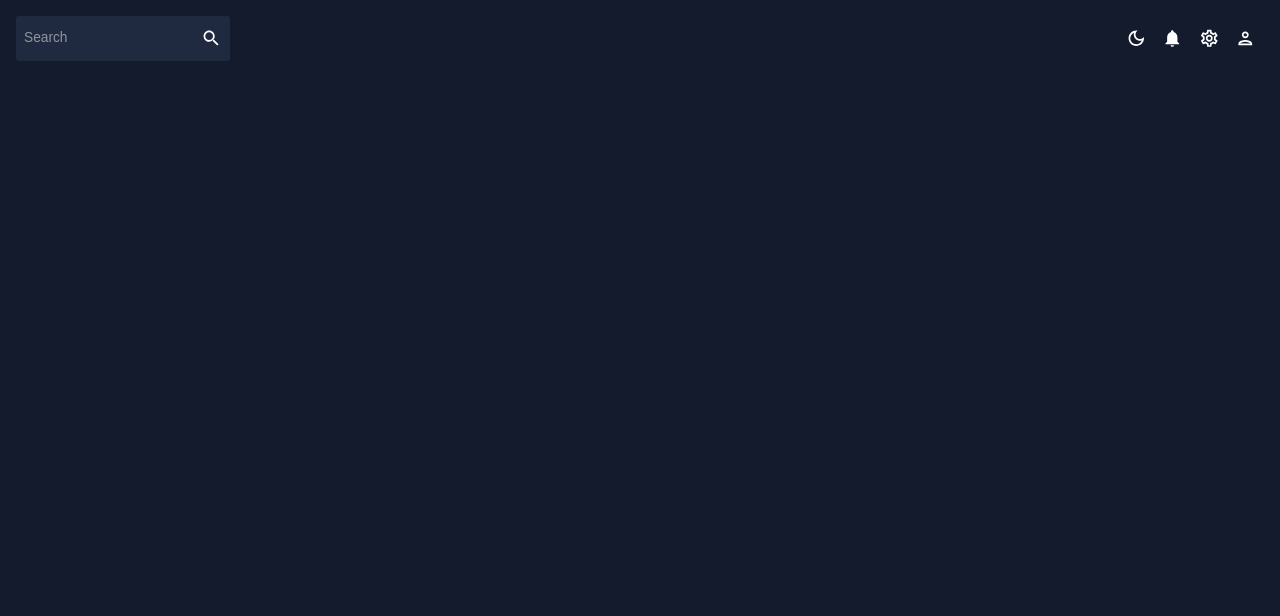
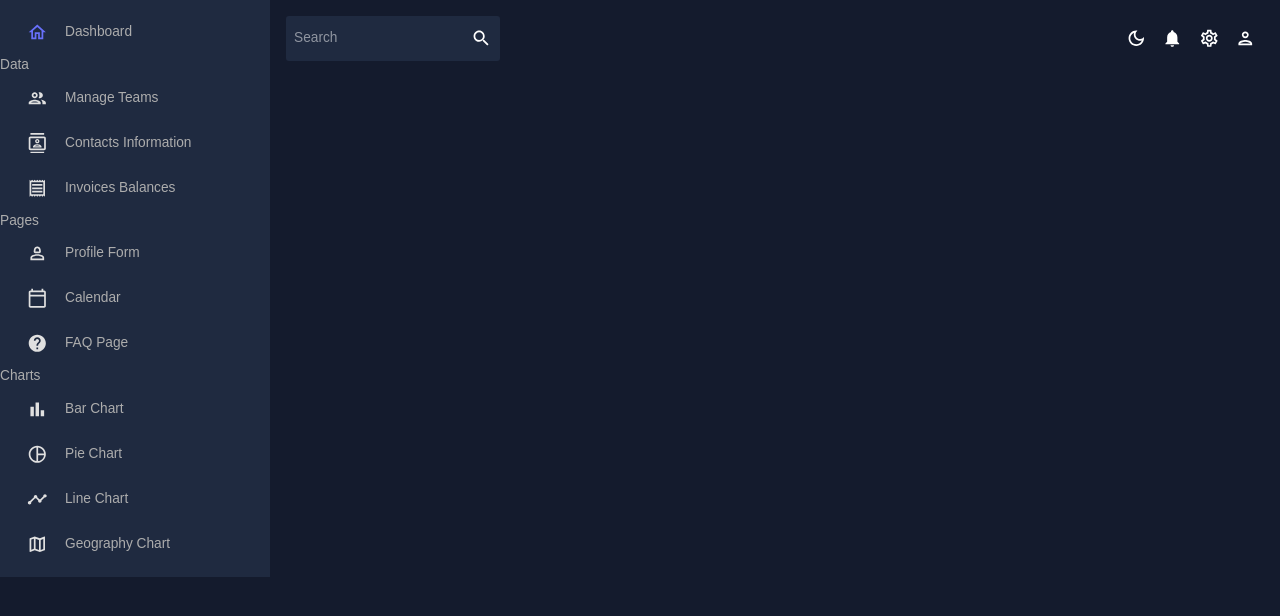
Before and after one commit to saurabhmehta1601/react-admin-dashboard-1, a React (Vite) app: page /faq in a window 1280 px wide. Before the commit this address had no page. Shown: the top 616 px of the page. Built offline with nearby package versions, Linux system fonts and the light colour scheme.

Commit message:
WIP: add Sidebar to website

```diff
--- a/package.json
+++ b/package.json
@@ -26,7 +26,7 @@
     "formik": "^2.4.1",
     "react": "^18.2.0",
     "react-dom": "^18.2.0",
-    "react-pro-sidebar": "^1.1.0-alpha.1",
+    "react-pro-sidebar": "^0.7.1",
     "react-router-dom": "^6.12.0",
     "yup": "^1.2.0"
   },
--- a/src/App.tsx
+++ b/src/App.tsx
@@ -1,9 +1,10 @@
 import { ThemeProvider } from "@emotion/react"
 import { ColorModeContext, useMode } from "./theme"
-import { CssBaseline } from "@mui/material"
+import { Box, CssBaseline } from "@mui/material"
 import Topbar from "./scenes/global/Topbar"
 import { Route, Routes } from "react-router-dom"
 import Dashboard from "./scenes/dashboard"
+import Sidebar from "./scenes/global/Sidebar"
 
 function App() {
   const [theme, colorMode] = useMode()
@@ -12,14 +13,15 @@ function App() {
     <ColorModeContext.Provider value={colorMode as any} >
       <ThemeProvider theme={theme}>
         <CssBaseline />
-        <div className="app">
-          <main className="content">
+        <Box display="flex" width="100%">
+          <Sidebar />
+          <Box className="content" flex={1}>
             <Topbar />
             <Routes>
               <Route path="/" element={<Dashboard />} />
             </Routes>
-          </main>
-        </div>
+          </Box>
+        </Box>
       </ThemeProvider>
     </ColorModeContext.Provider>
   )
--- a/src/scenes/global/Sidebar.tsx
+++ b/src/scenes/global/Sidebar.tsx
@@ -1,8 +1,182 @@
-import React from 'react'
+import { Box, Typography, useTheme } from "@mui/material"
+import { tokens } from "../../theme"
+import { useState } from "react"
+import HomeOutlinedIcon from '@mui/icons-material/HomeOutlined';
+import GroupOutlined from '@mui/icons-material/GroupOutlined';
+import ContactsOutlinedIcon from '@mui/icons-material/ContactsOutlined';
+import ReceiptOutlinedIcon from '@mui/icons-material/ReceiptOutlined';
+import Person2OutlinedIcon from '@mui/icons-material/Person2Outlined';
+import CalendarTodayOutlinedIcon from '@mui/icons-material/CalendarTodayOutlined';
+import HelpOutlinedIcon from '@mui/icons-material/HelpOutlined';
+import BarChartOutlinedIcon from '@mui/icons-material/BarChartOutlined';
+import PieChartOutlineOutlinedIcon from '@mui/icons-material/PieChartOutlineOutlined';
+import TimelineOutlinedIcon from '@mui/icons-material/TimelineOutlined';
+import MapOutlinedIcon from '@mui/icons-material/MapOutlined';
+import "react-pro-sidebar/dist/css/styles.css";
+import { Menu, ProSidebar, MenuItem } from "react-pro-sidebar"
+import { Link } from "react-router-dom";
+
+interface IMenuItem {
+  title: string,
+  href: string,
+  Icon: any
+}
+
+interface IMenuCategory {
+  name: string,
+  items: IMenuItem[]
+}
+
+
+const dashboardItem: IMenuItem = {
+  title: "Dashboard",
+  Icon: HomeOutlinedIcon,
+  href: "/dashboard"
+}
+
+const menuCategories: IMenuCategory[] = [
+  {
+    name: "Data",
+    items: [
+      {
+        title: "Manage Teams",
+        Icon: GroupOutlined,
+        href: "/teams"
+      },
+      {
+        title: "Contacts Information",
+        Icon: ContactsOutlinedIcon,
+        href: "/contacts"
+      },
+      {
+        title: "Invoices Balances",
+        Icon: ReceiptOutlinedIcon,
+        href: "/invoices"
+      },
+    ]
+  },
+  {
+    name: "Pages",
+    items: [
+      {
+        title: "Profile Form",
+        Icon: Person2OutlinedIcon,
+        href: "/profile"
+      },
+      {
+        title: "Calendar",
+        Icon: CalendarTodayOutlinedIcon,
+        href: "/calendar"
+      },
+      {
+        title: "FAQ Page",
+        Icon: HelpOutlinedIcon,
+        href: "/faq"
+      },
+    ]
+  },
+  {
+    name: "Charts",
+    items: [
+      {
+        title: "Bar Chart",
+        Icon: BarChartOutlinedIcon,
+        href: "/bar"
+      },
+      {
+        title: "Pie Chart",
+        Icon: PieChartOutlineOutlinedIcon,
+        href: "/pie"
+      },
+      {
+        title: "Line Chart",
+        Icon: TimelineOutlinedIcon,
+        href: "/line"
+      },
+      {
+        title: "Geography Chart",
+        Icon: MapOutlinedIcon,
+        href: "/geo"
+      }
+    ]
+  }
+]
+
+interface ItemProps {
+  onClick: () => void,
+  isActive: boolean,
+  item: IMenuItem
+}
+const Item = ({ isActive, item, onClick }: ItemProps) => {
+  const theme = useTheme();
+  const colors = tokens(theme.palette.mode);
+
+  return (
+    <MenuItem
+      icon={<item.Icon />}
+      active={isActive}
+      onClick={onClick}
+      style={{ color: colors.grey[100] }}
+    >
+      <Link to={item.href}>
+        <Typography>{item.title}</Typography>
+      </Link>
+    </MenuItem>
+  )
+}
+
+
 
 const Sidebar = () => {
+  const theme = useTheme()
+  const colors = tokens(theme.palette.mode)
+  const [isCollapsed, setIsCollapsed] = useState(false)
+  const [selectedItem, setSelectedItem] = useState<IMenuItem>(dashboardItem)
+
   return (
-    <div>Sidebar</div>
+    <Box
+      sx={{
+        "& .pro-sidebar-inner": {
+          background: `${colors.primary[400]} !important`,
+        },
+        "& .pro-icon-wrapper": {
+          backgroundColor: "transparent !important",
+        },
+        "& .pro-inner-item": {
+          padding: "5px 35px 5px 20px !important",
+        },
+        "& .pro-inner-item:hover": {
+          color: "#868dfb !important",
+        },
+        "& .pro-menu-item.active": {
+          color: "#6870fa !important",
+        },
+      }}
+    >
+      <ProSidebar collapsed={isCollapsed}>
+        <Menu iconShape="square">
+          <Item
+            onClick={() => setSelectedItem(dashboardItem)}
+            isActive={selectedItem.title === dashboardItem.title}
+            item={dashboardItem} />
+          {menuCategories.map((category: IMenuCategory) => (
+            <Box>
+              <Typography>
+                {category.name}
+              </Typography>
+              {category.items.map((item: IMenuItem) => (
+                <Item
+                  onClick={() => setSelectedItem(item)}
+                  isActive={selectedItem.title === item.title}
+                  item={item}
+                />
+              ))}
+            </Box>
+          ))
+          }
+        </Menu>
+      </ProSidebar>
+    </Box>
   )
 }
 
```
Also changed, not shown: 1 other file (tests, documents, lock files or other folders).
